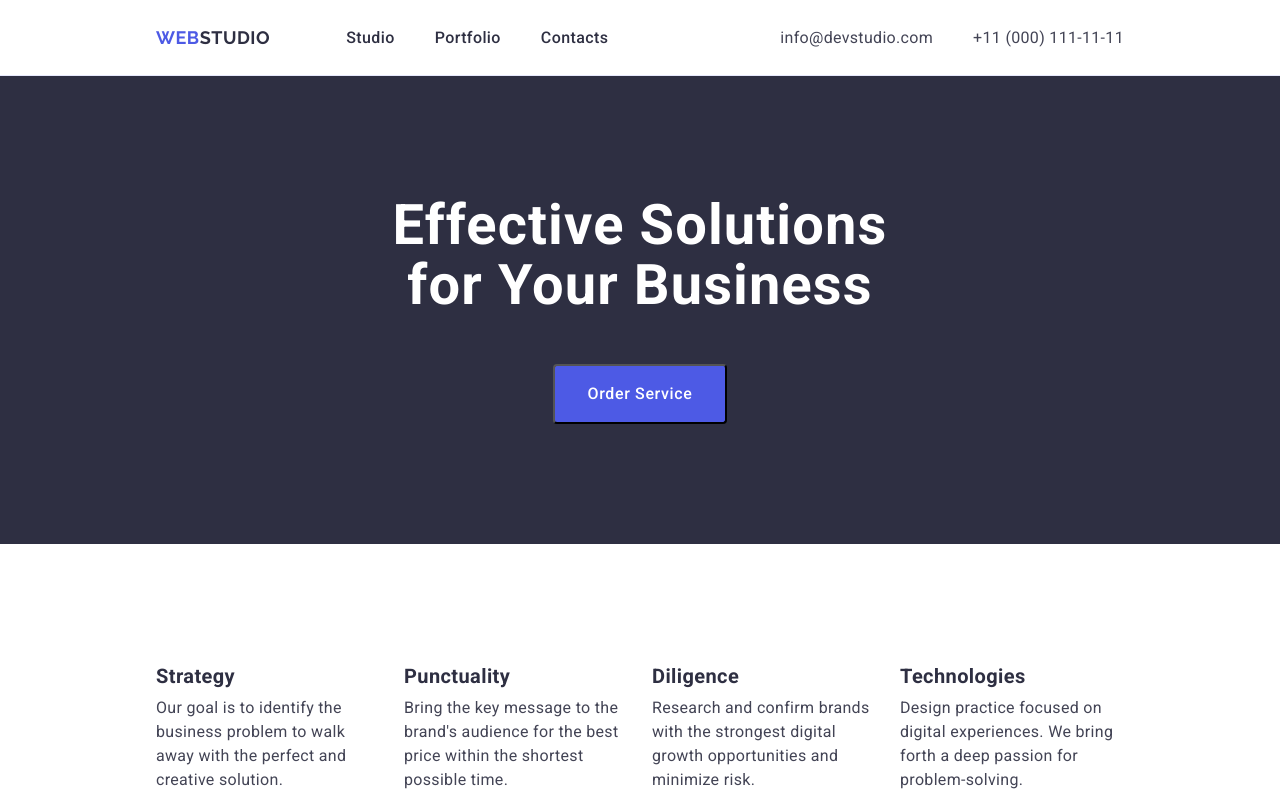
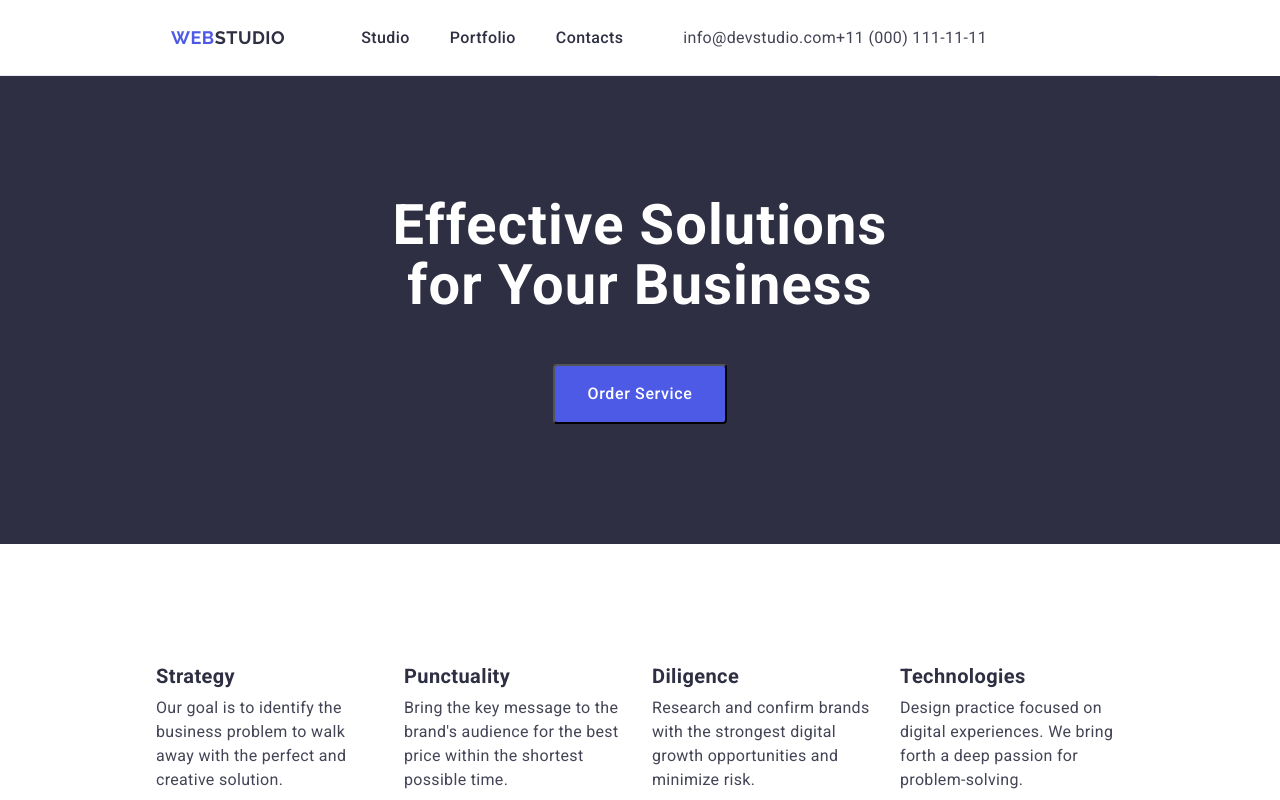
Before and after one commit to DemetriusGarson/goit-markup-hw-03, a plain HTML site: page index.html in a window 1280 px wide. Shown: the top 800 px of the page. Drawn offline with nearby package versions, Linux system fonts and the light colour scheme; files whose address does not match are found by name.

Commit message:
Heafer_V2

```diff
--- a/css/styles.css
+++ b/css/styles.css
@@ -74,7 +74,8 @@ background-color: #ffffff;
 
 /*===========PAGE HEADER STYLE==============*/
 .page-header{
-    max-width: 1440px;
+width: 1158px;
+padding: 0 15px 0 15px;
 border-bottom: 1px solid #e7e9fc;
 }
 
@@ -93,6 +94,7 @@ border-bottom: 1px solid #e7e9fc;
 .page-nav {
     display: flex;
     align-items: center;
+
 
 }
 
@@ -121,8 +123,10 @@ border-bottom: 1px solid #e7e9fc;
 .menu-nav {
     display: flex;
     align-items: center;
-    column-gap: 40px;
 
+}
+.menu-nav:not(last-child){
+gap: 40px;
 }
 
 .menu-nav-link {
@@ -134,8 +138,7 @@ border-bottom: 1px solid #e7e9fc;
     /* letter-spacing: 0.02em; */
     color: #2e2f42;
     display: block;
-    padding-top: 25.5px;
-    padding-bottom: 25.5px;
+    padding: 24px 0 24px;
 }
 
 .menu-nav-link:hover,
@@ -153,7 +156,10 @@ border-bottom: 1px solid #e7e9fc;
 .contacts-list{
     display: flex;
     align-items: center;
-    column-gap: 40px;
+
+}
+.contacts-list:not(:last-child){
+gap: 40px;
 }
 
 .contacts-list-link {
```
